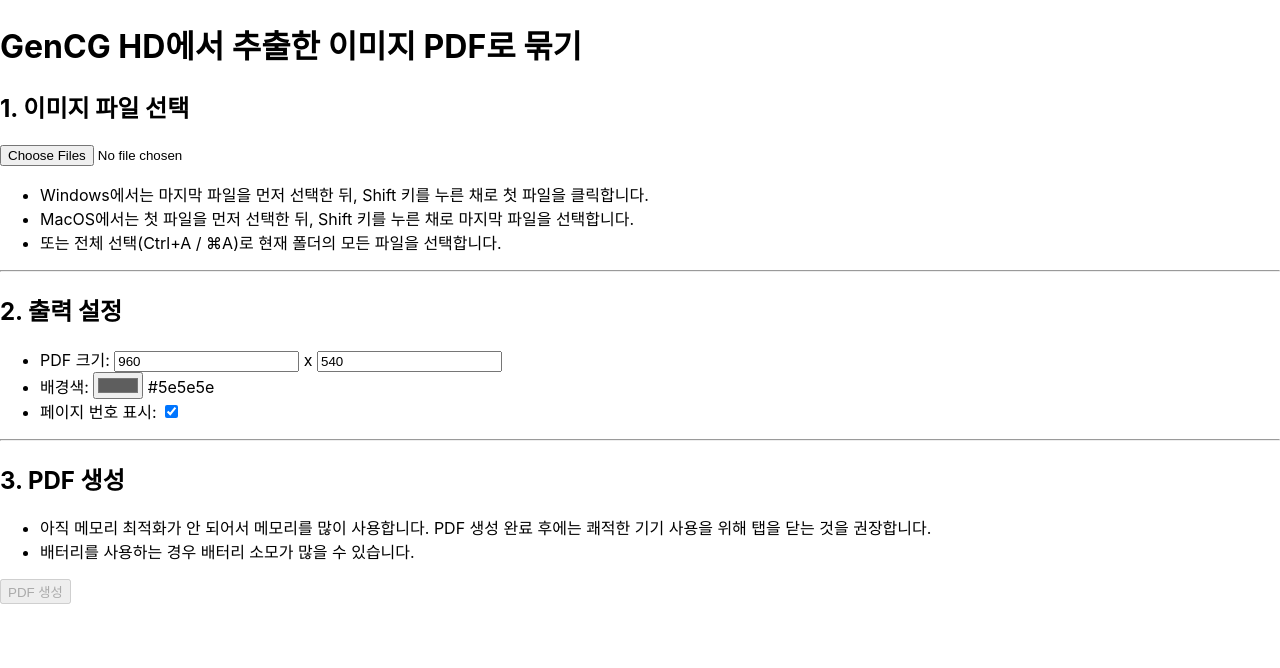
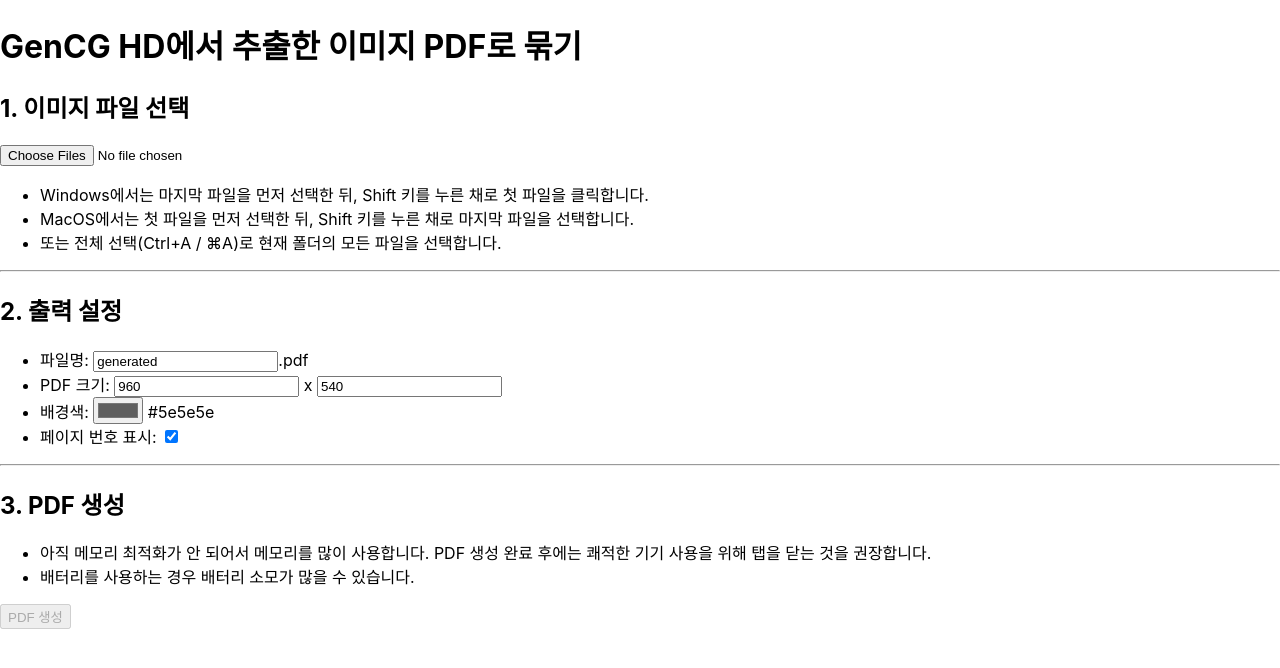
Before and after one commit to yejunian/gencg-exported-image-group, a React (Create React App) app: page / in a window 1280 px wide. Shown: the top 668 px of the page. Built offline with nearby package versions, Linux system fonts and the light colour scheme; the HTML template or start-up script is replaced by a standard one.

Commit message:
Implement filename setting

```diff
--- a/src/App.js
+++ b/src/App.js
@@ -14,6 +14,7 @@
   const [pdfHeight, setPdfHeight] = useState(540);
   const [pdfBackgroundColor, setPdfBackgroundColor] = useState('#5e5e5e');
   const [displayPageNumbers, setDisplayPageNumbers] = useState(true);
+  const [filename, setFilename] = useState('generated');
 
   const handleFileChange = (event) => {
     setTgaFiles(
@@ -120,7 +121,7 @@
       }
     );
 
-    pdf.save();
+    pdf.save(`${filename}.pdf`);
 
     completedCountLocal += 1;
     setCompletedCount(completedCountLocal);
@@ -132,6 +133,7 @@
   const handlePdfWidthChange = handleInputChangeWith(setPdfWidth);
   const handlePdfHeightChange = handleInputChangeWith(setPdfHeight);
   const handlePdfBackgroundColorChange = handleInputChangeWith(setPdfBackgroundColor);
+  const handleFilenameChange = handleInputChangeWith(setFilename);
 
   const handleCheckboxChangeWith = (setState) => (event) => setState(event.target.checked);
   const handleDisplayPageNumbers = handleCheckboxChangeWith(setDisplayPageNumbers)
@@ -158,6 +160,15 @@
 
       <h2>2. 출력 설정</h2>
       <ul>
+        <li>
+          파일명:{' '}
+          <input
+            type="text"
+            value={filename}
+            onChange={handleFilenameChange}
+          />
+          .pdf
+        </li>
         <li>
           PDF 크기:{' '}
           <input
```
